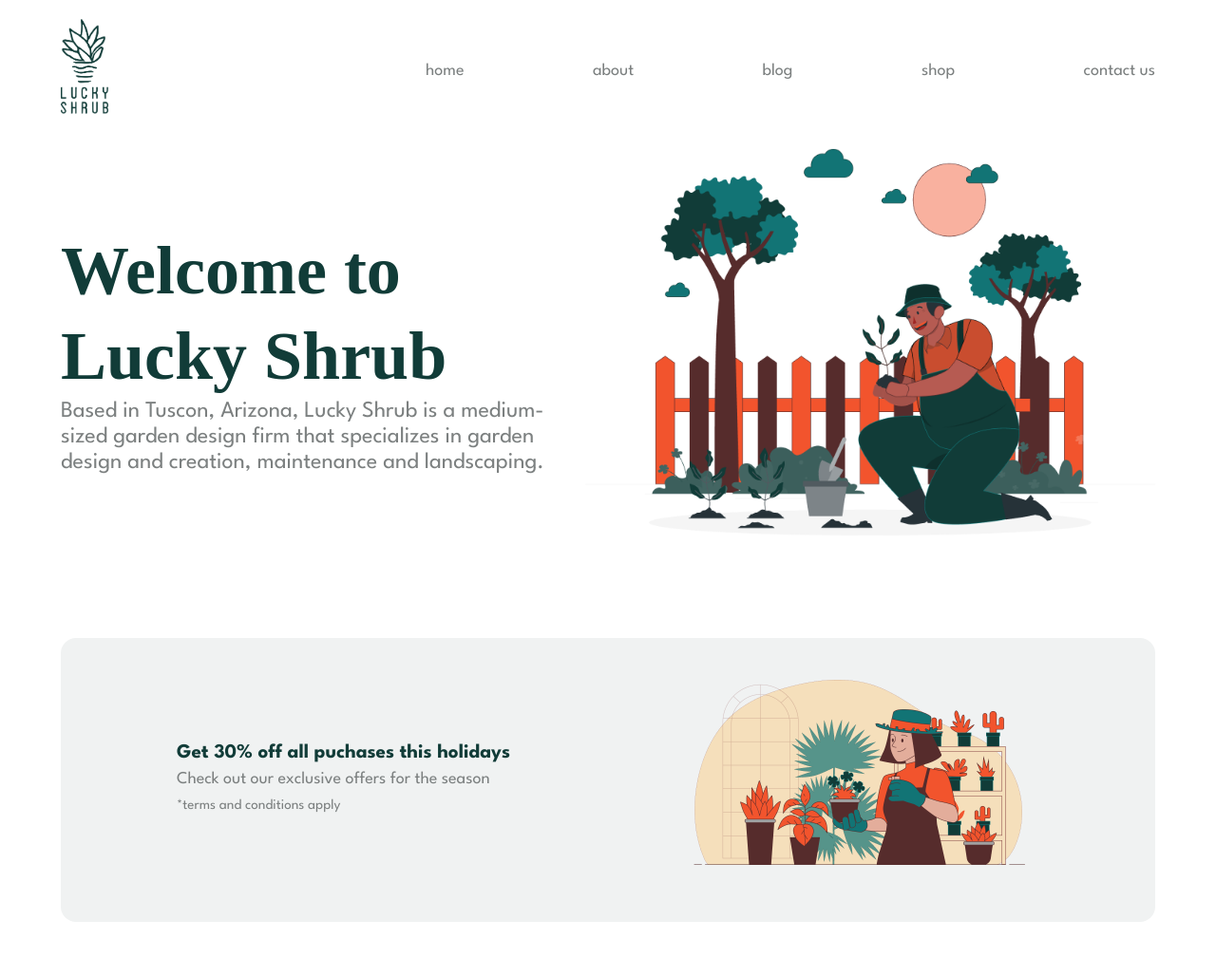
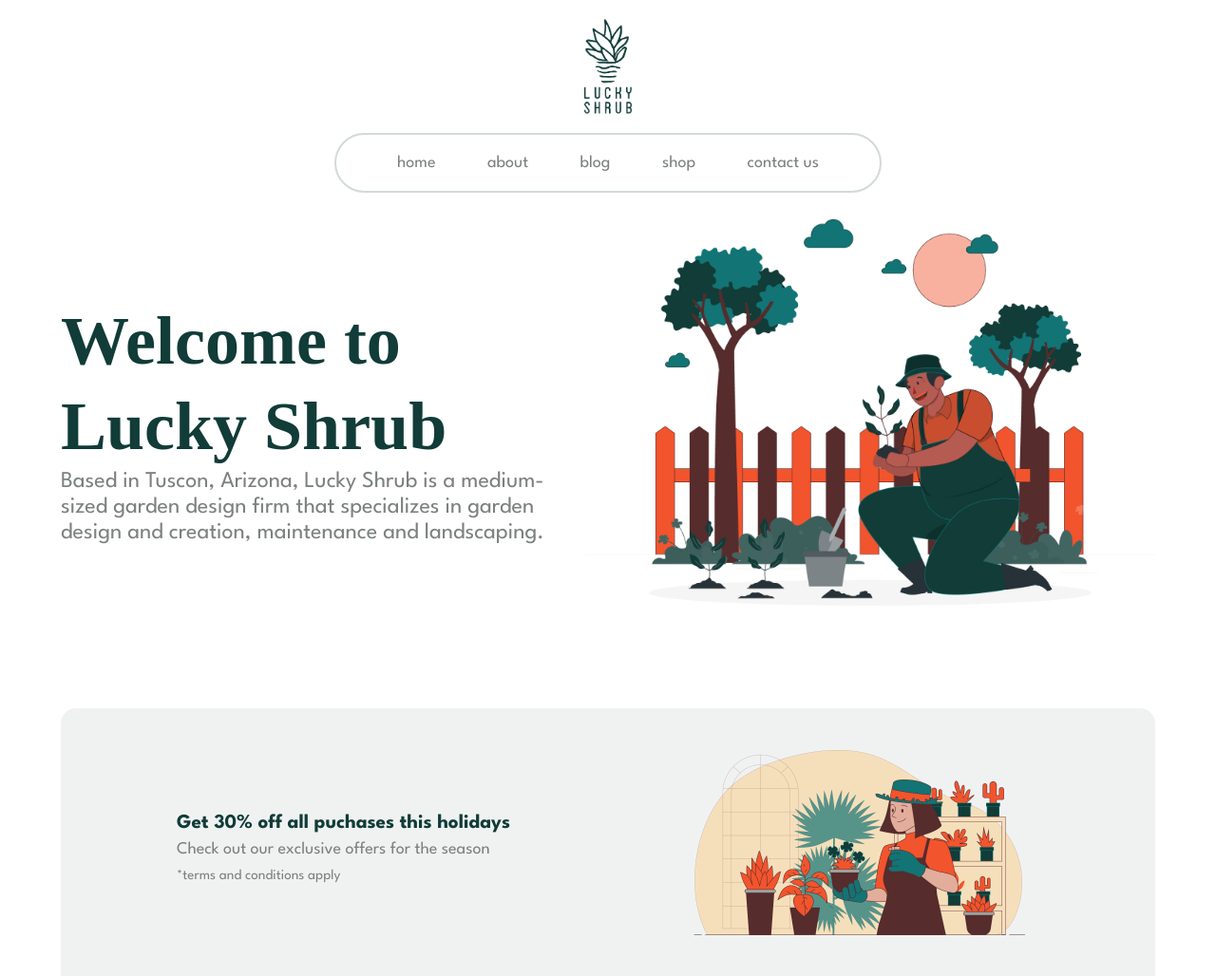
Before and after one commit to meedayyyyy/lucky-shrub, a plain HTML site: page index.html in a window 1280 px wide. Shown: the top 1028 px of the page at 95% size. Drawn offline with Linux system fonts and the light colour scheme; a web font is replaced by a local one.

Commit message:
updated top section

```diff
--- a/index.html
+++ b/index.html
@@ -23,10 +23,10 @@
     <nav>
       <ul>
         <li><a href="#">home</a></li>
-        <li>about</li>
-        <li>blog</li>
-        <li>shop</li>
-        <li>contact us</li>
+        <li><a href="#">about</a></li>
+        <li><a href="#">blog</a></li>
+        <li><a href="#">shop</a></li>
+        <li><a href="#">contact us</a></li>
       </ul>
     </nav>
     <main>
--- a/styles.scss
+++ b/styles.scss
@@ -14,9 +14,10 @@ $default-margin: 20px auto;
 body{
     margin: 0 auto;
     display: grid;
-    grid-template-columns: 1fr 2fr;
-    grid-template-rows: auto 1fr auto;
-    grid-template-areas: 'head nav'
+    // grid-template-columns: 1fr 2fr;
+    grid-template-rows: auto auto 1fr auto;
+    grid-template-areas: 'head head'
+    'nav nav'
     'main main'
     'footer footer';
     height: 100vh;
@@ -41,33 +42,49 @@ a{
     color: $text-color;
 }
 // header
-.logo{
+header{
     grid-area: head;
-    margin: 20px 0;
-    height: 100px;
+    display: flex;
+justify-content: center;
+width: 100%;
+height: 100px;
+margin: 20px 0;
 }
+
 
 nav{
     grid-area: nav;
+    margin-bottom: 20px;
     ul{
         display: flex;
         justify-content: space-between;
         align-items: center;
         height: 100%;
+        width: 50%;
+        margin: 0 auto;
+        padding: 16px 64px;
+        border: 2px solid #113C3830;
+        border-radius: 50px;
+    }
+
+    li:hover{
+        font-family: 'henny penny';
+        animation: enlarge-text 5s linear;
+        transform: scale(1.05);
+        background-color: #F2542D20;
+        border-radius: 50px;
     }
 
     li a:hover{
-        font-family: 'henny penny';
         color: $secondary-color;
-        animation: enlarge-text 5s ease;
     }
 }
-@keyframes enlarge-text {
-    from{        transform: scale(0);
-    }
-    to{        transform: scale(2);
-    }
-}
+// @keyframes enlarge-text {
+//     from{        transform: scale(0);
+//     }
+//     to{        transform: scale(6);
+//     }
+// }
 
 // main
 main{
```
Also changed, not shown: styles.css, 1 other file.
